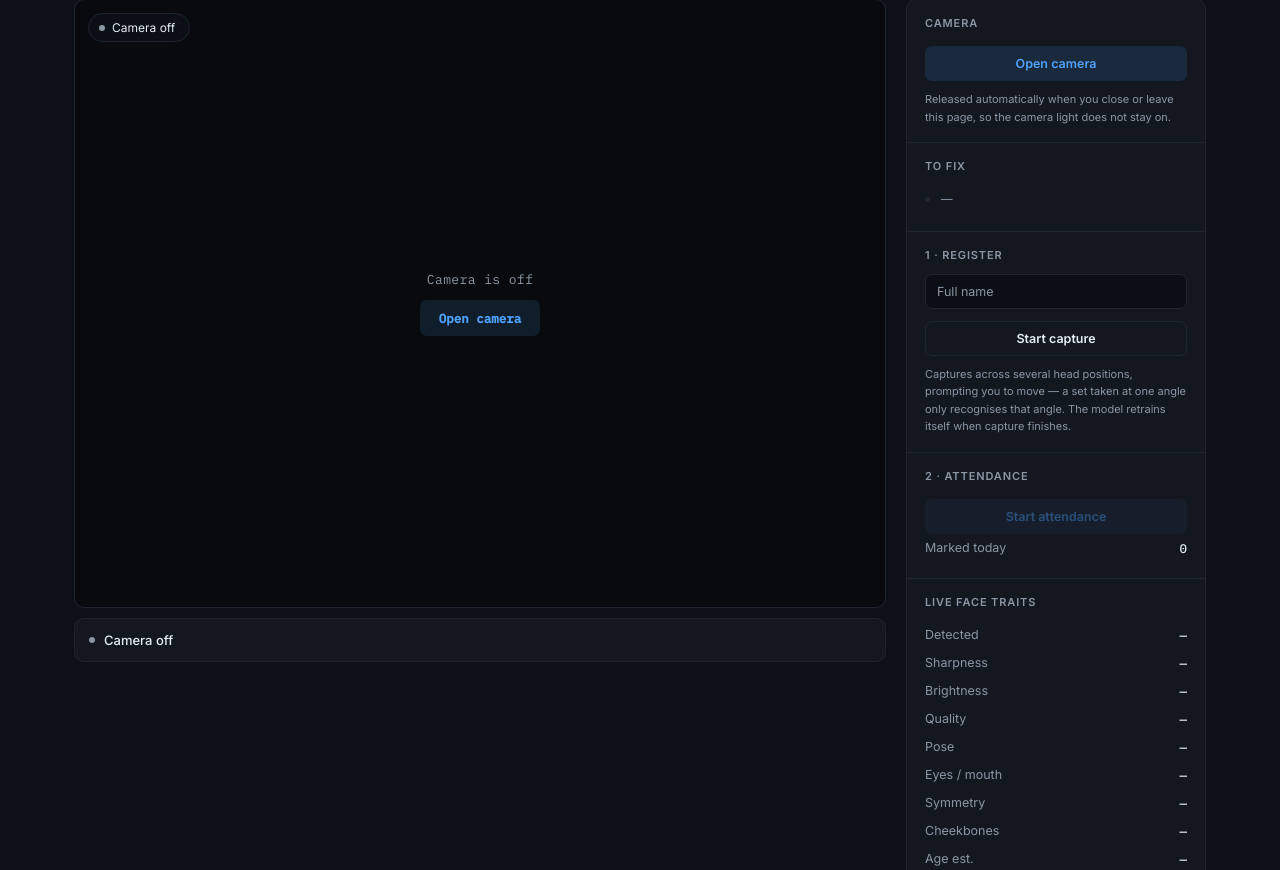
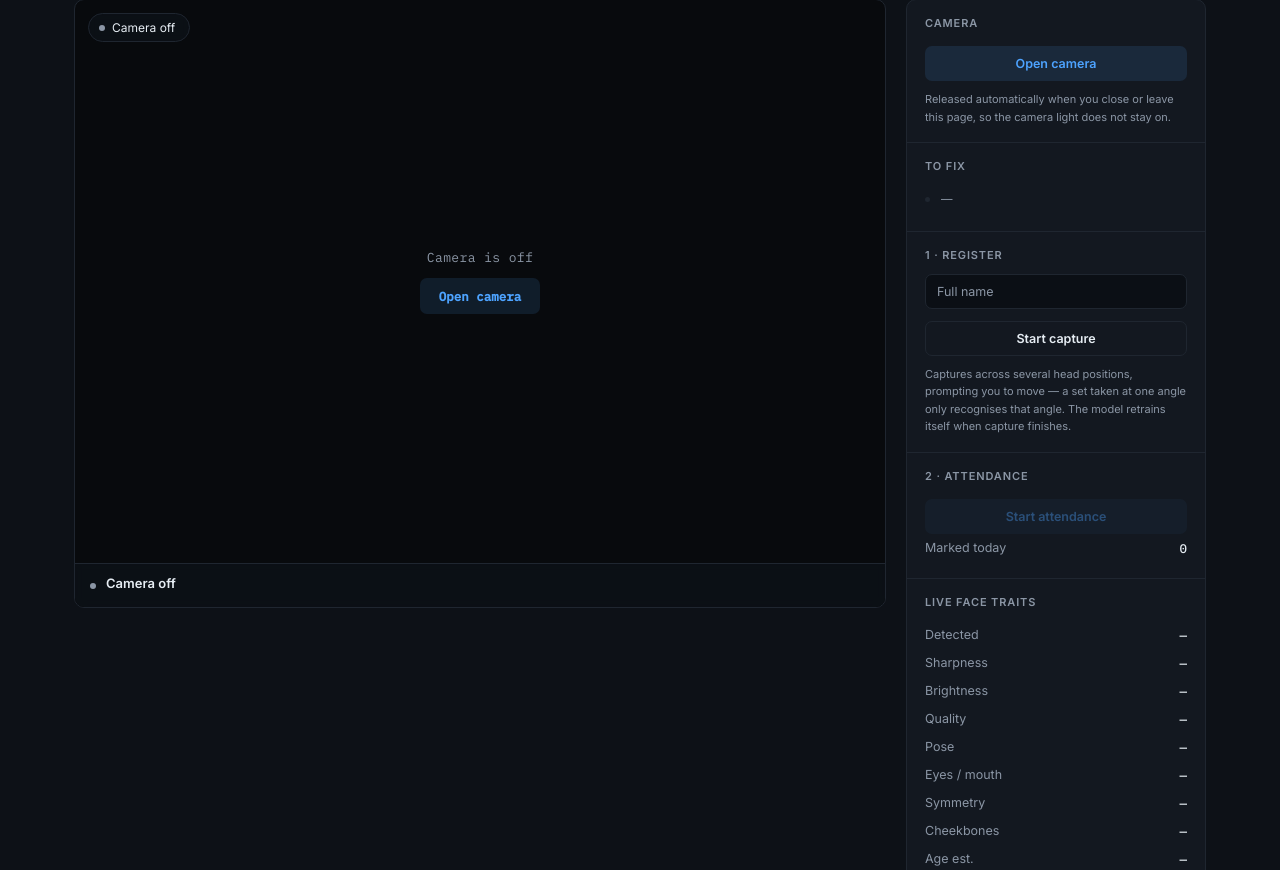
Before and after one commit to luke-zhang-cs-py/Facial-Recognition-Software, a Flask app: page / in a window 1280 px wide. Shown: the part 125-995 px from the top of the page. Run offline with Flask 3, Linux system fonts and the light colour scheme; data that the repository does not hold is empty; some libraries are stand-ins or nearby versions.

Commit message:
Anchor the instruction to the camera view, unify the "look at it" wording
The bar now sits on the bottom edge of the video instead of below it -- the
mirror of .modeflag at the top, same translucent fill, blur, hairline and
type. It is telling you about what the camera is seeing right now, and the
eyes that need to read it are already on the picture. Still real DOM styled
by the same rules as the rest of the page, not pixels painted into the frame,
which is what made the earlier version look out of place.

Because the bar spans the video's full width there is room for the
explanation beside the instruction, so the reason is no longer somewhere
else on the page.

"No face detected" and "turned too far" now share one headline: "Look at the
centre of the camera". From the user's side they are the same problem -- the
camera cannot see their face properly -- and one consistent instruction is
easier to act on than two that mean nearly the same thing.

The eyewear reminder is kept and now rides along with the turned-away case
too, since a brim shading the eyes is a common reason the pose never reads as
frontal however far someone turns. It stays specific to sunglasses, caps and
hoods with brims -- things that actually occlude. It still does not ask
anyone to remove a head covering, which does not interfere with detection.

The placeholder gains bottom padding so the Open camera button clears the bar.

Co-Authored-By: Claude Opus 5 (1M context) <noreply@anthropic.com>

```diff
--- a/guidance.py
+++ b/guidance.py
@@ -83,9 +83,9 @@ def instruction(traits, frame_shape=None, mode="idle"):
 
     # 1. Is there a face at all? Nothing else is measurable until there is.
     if not detected or faces == 0:
-        return out("block", "Look at the camera",
-                   "No face detected. Take off sunglasses or anything with a "
-                   "brim shading your eyes.")
+        return out("block", "Look at the centre of the camera",
+                   "No face detected — take off sunglasses, or a cap or hood "
+                   "with a brim shading your eyes.")
 
     if faces > 1:
         return out("block", "One person only",
@@ -104,8 +104,15 @@ def instruction(traits, frame_shape=None, mode="idle"):
     yaw = traits.get("yaw")
     if yaw is not None and abs(yaw) > MAX_YAW:
         side = "left" if yaw > 0 else "right"
-        return out("block", "Face forward",
-                   f"Turn slightly to the {side} and look straight at the lens.")
+        # Same headline as the no-face case on purpose. From the user's side
+        # both are the same problem -- the camera cannot see their face
+        # properly -- and a single consistent instruction is easier to act on
+        # than two that mean nearly the same thing. The eyewear reminder rides
+        # along because a brim shading the eyes is a common reason the pose
+        # never reads as frontal however far someone turns.
+        return out("block", "Look at the centre of the camera",
+                   f"Turn slightly to the {side}. If it still will not lock on, "
+                   f"take off sunglasses or a brim shading your eyes.")
 
     roll = traits.get("roll")
     if roll is not None and abs(roll) > MAX_ROLL:
--- a/static/css/style.css
+++ b/static/css/style.css
@@ -134,23 +134,31 @@
   footer code{font-family:'IBM Plex Mono',monospace;color:var(--ink);font-size:11px;}
 
   /* ---- instruction bar ----
-     Its own bar under the video, built like .modeflag and the .side panel:
-     same panel fill, same hairline border, same radius, dot on the left.
-     It used to be painted into the video frame, which meant it inherited
-     whatever was behind it and matched nothing else on the page. */
-  .instrbar{display:flex;align-items:center;gap:9px;margin-top:10px;
-    background:var(--panel);border:1px solid var(--hair);border-radius:10px;
-    padding:11px 14px;font-size:13px;font-weight:500;color:var(--ink);
+     Sits on the bottom edge of the camera view, the mirror of .modeflag at the
+     top: same translucent panel fill, blur, hairline and type. Anchored to the
+     video rather than floating under it, because it is telling you about what
+     the camera is seeing right now, and the eyes reading it are already on the
+     picture. Still real DOM, so it is styled by the same rules as everything
+     else instead of being painted into the pixels. */
+  .instrbar{position:absolute;left:0;right:0;bottom:0;z-index:5;
+    display:flex;align-items:baseline;gap:10px;
+    background:rgba(13,17,23,.9);backdrop-filter:blur(4px);
+    border-top:1px solid var(--hair);
+    padding:11px 15px;font-size:13px;font-weight:600;color:var(--ink);
     min-height:44px;}
   .instrbar .dot{width:6px;height:6px;border-radius:50%;flex:none;
-    background:var(--muted);}
-  .instrbar .right{margin-left:auto;font-family:'IBM Plex Mono',monospace;
-    font-size:11.5px;color:var(--muted);font-weight:400;}
-  .instrbar.block{border-color:rgba(223,106,94,.35);color:var(--bad);}
+    background:var(--muted);align-self:center;}
+  .instrbar .msg{flex:none;}
+  .instrbar .detail{color:var(--muted);font-weight:400;font-size:11.5px;
+    line-height:1.4;overflow:hidden;}
+  .instrbar .right{margin-left:auto;flex:none;
+    font-family:'IBM Plex Mono',monospace;font-size:11.5px;color:var(--muted);
+    font-weight:400;}
+  .instrbar.block{color:var(--bad);}
   .instrbar.block .dot{background:var(--bad);animation:pulse 1.2s ease-in-out infinite;}
-  .instrbar.warn{border-color:rgba(224,192,74,.35);color:var(--warn);}
+  .instrbar.warn{color:var(--warn);}
   .instrbar.warn .dot{background:var(--warn);}
-  .instrbar.ok{border-color:rgba(94,201,138,.35);color:var(--good);}
+  .instrbar.ok{color:var(--good);}
   .instrbar.ok .dot{background:var(--good);}
 
   /* .checks rides on .steps -- same padding, dividers and dot bullets. */
@@ -159,5 +167,6 @@
   .checks li::before{top:12px;background:var(--bad);}
   .checks li.muted::before{background:var(--hair);}
 
-  .placeholder{flex-direction:column;gap:12px;display:flex;align-items:center;}
+  .placeholder{flex-direction:column;gap:12px;display:flex;align-items:center;
+    padding-bottom:44px;}
   .placeholder button{width:auto;padding:9px 18px;margin-top:0;}
--- a/static/js/app.js
+++ b/static/js/app.js
@@ -289,9 +289,12 @@ function renderGuidance(s) {
   const list = $('checkList');
   const idle = '<li class="muted">—</li>';
 
+  const detail = $('guideDetail');
+
   if (!s.running) {
     bar.className = 'instrbar';
     msg.textContent = 'Camera off';
+    detail.textContent = '';
     count.textContent = '';
     list.innerHTML = idle;
     return;
@@ -302,6 +305,7 @@ function renderGuidance(s) {
   if (!g) {
     bar.className = 'instrbar';
     msg.textContent = 'Reading…';
+    detail.textContent = '';
     count.textContent = '';
     list.innerHTML = idle;
     return;
@@ -309,6 +313,10 @@ function renderGuidance(s) {
 
   bar.className = 'instrbar ' + g.severity;
   msg.textContent = g.message;
+  /* The bar spans the width of the video, so the sentence explaining the
+   * instruction fits beside it — no need to make people look elsewhere for
+   * why they are being asked to move. */
+  detail.textContent = g.detail || '';
 
   /* During capture the bar doubles as the progress readout, so the person
    * never has to look away from the lens to know how far along they are. */
--- a/templates/index.html
+++ b/templates/index.html
@@ -26,14 +26,15 @@
           <span>Camera is off</span>
           <button id="openCamBtn">Open camera</button>
         </div>
+        <div class="instrbar" id="instrBar">
+          <span class="dot" id="guideDot"></span>
+          <span class="msg" id="guideMsg">Camera off</span>
+          <span class="detail" id="guideDetail"></span>
+          <span class="right" id="guideCount"></span>
+        </div>
       </div>
       <div class="modeflag" id="modeflag">
         <span class="dot" id="modedot"></span><span id="modeflagText">Camera off</span>
-      </div>
-      <div class="instrbar" id="instrBar">
-        <span class="dot" id="guideDot"></span>
-        <span id="guideMsg">Camera off</span>
-        <span class="right" id="guideCount"></span>
       </div>
     </div>
 
```
